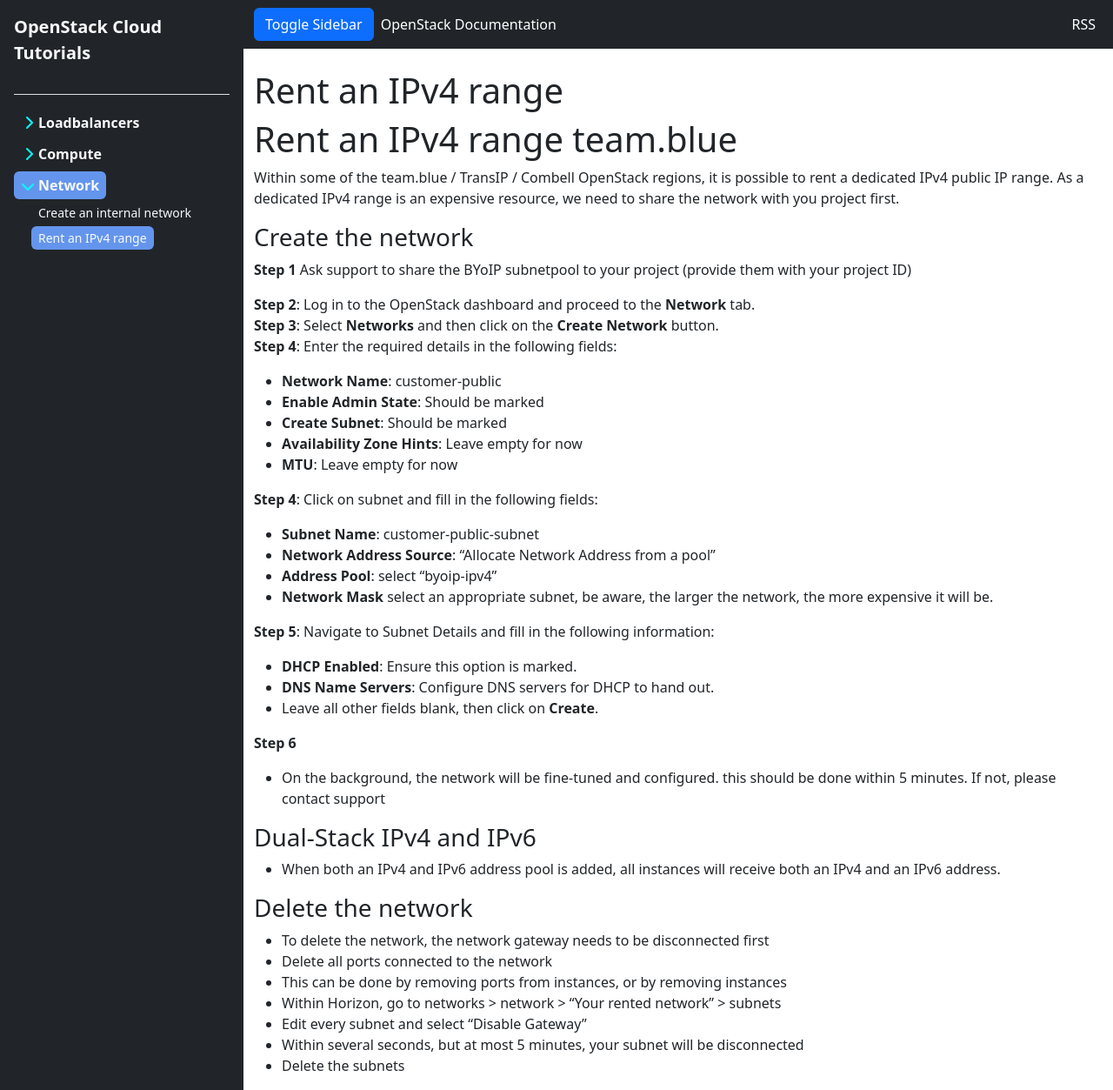
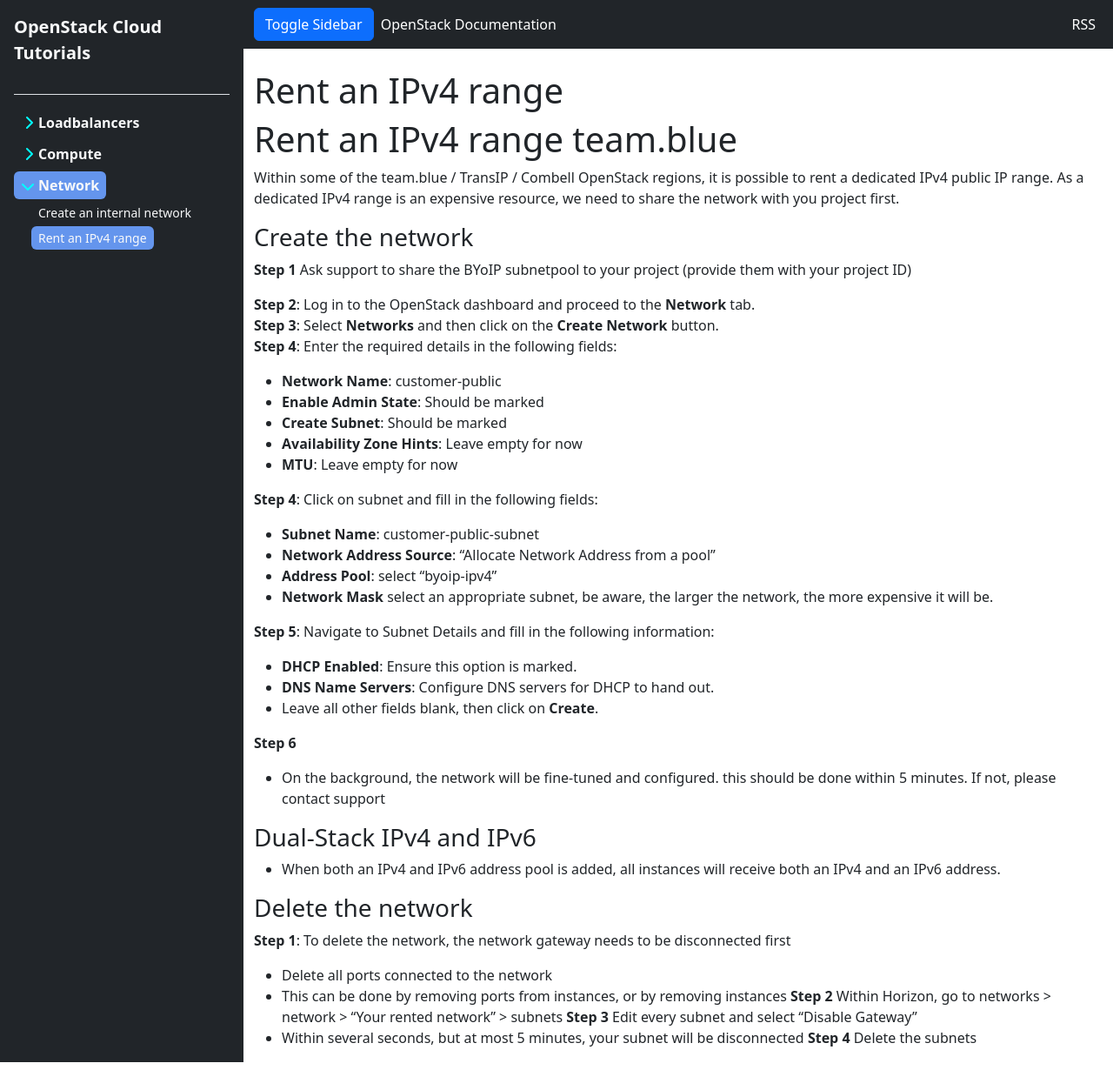
Before and after one commit to bkranendonk/OpenStack-Docs, a Jekyll site: the page built from _posts/network/2023-12-19-create-a-byoip-network.md, in a window 1280 px wide. Shown: the whole page at 87% size. Built offline with Jekyll 4.4.1, drawn with Linux system fonts in a browser that asks for light colours; after the commit the page ends 1221 px from its top, so only the background shows below that.

Commit message:
add deletion

```diff
--- a/_posts/network/2023-12-19-create-a-byoip-network.md
+++ b/_posts/network/2023-12-19-create-a-byoip-network.md
@@ -41,10 +41,10 @@
 
 
 ### Delete the network
-- To delete the network, the network gateway needs to be disconnected first
-- Delete all ports connected to the network
-- This can be done by removing ports from instances, or by removing instances
-- Within Horizon, go to networks > network > "Your rented network" > subnets
-- Edit every subnet and select "Disable Gateway"
-- Within several seconds, but at most 5 minutes, your subnet will be disconnected
-- Delete the subnets
+**Step 1**: To delete the network, the network gateway needs to be disconnected first
+* Delete all ports connected to the network
+* This can be done by removing ports from instances, or by removing instances
+**Step 2** Within Horizon, go to networks > network > "Your rented network" > subnets
+**Step 3** Edit every subnet and select "Disable Gateway"
+* Within several seconds, but at most 5 minutes, your subnet will be disconnected
+**Step 4** Delete the subnets
```
